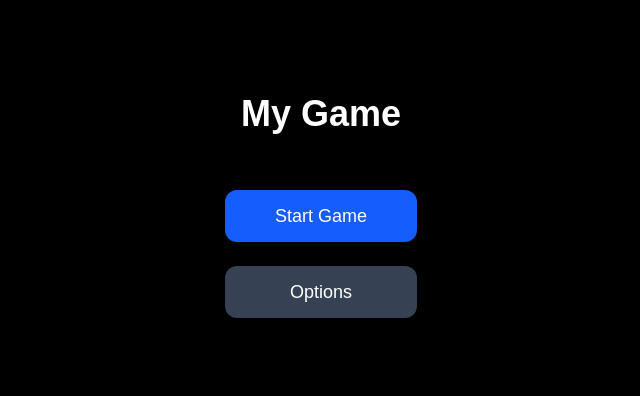
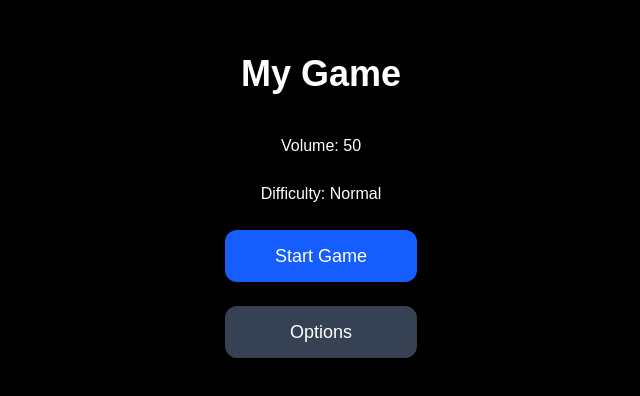
Before and after one commit to emppux5/opposites-peli, a Next.js app in the folder opposites-peli/: page / in a window 1280 px wide. Shown: the part 194-590 px from the top of the page, without its empty margins (319-959 px from the left). Built offline with nearby package versions, Linux system fonts and the light colour scheme.

Commit message:
update
update

```diff
--- a/opposites-peli/app/options/page.tsx
+++ b/opposites-peli/app/options/page.tsx
@@ -20,9 +20,10 @@ function getCookie(name: string) {
 }
 
 export default function Options() {
-  const [volume, setVolume] = useState(50);
-  const [difficulty, setDifficulty] = useState("Normal");
-  const [language, setLanguage] = useState<Language>("en");
+  const [volume, setVolume] = useState<number | null>(null);
+  const [difficulty, setDifficulty] = useState<string | null>(null);
+  const [language, setLanguage] = useState<Language | null>(null);
+
   const [hoverBack, setHoverBack] = useState(false);
   const [showInfo, setShowInfo] = useState(false);
 
@@ -32,26 +33,35 @@ export default function Options() {
     const storedDifficulty = localStorage.getItem("difficulty");
     const cookieLang = getCookie("language");
 
-    if (storedVolume) setVolume(Number(storedVolume));
-    if (storedDifficulty) setDifficulty(storedDifficulty);
+    setVolume(storedVolume ? Number(storedVolume) : 50);
+    setDifficulty(storedDifficulty || "Normal");
 
     if (cookieLang === "fi" || cookieLang === "en") {
       setLanguage(cookieLang);
+    } else {
+      setLanguage("en");
     }
   }, []);
 
-  // 🔹 Tallennetaan volume & difficulty edelleen localStorageen
+  // 🔹 Tallennetaan volume
   useEffect(() => {
-    localStorage.setItem("volume", volume.toString());
+    if (volume !== null) {
+      localStorage.setItem("volume", volume.toString());
+    }
   }, [volume]);
 
+  // 🔹 Tallennetaan difficulty
   useEffect(() => {
-    localStorage.setItem("difficulty", difficulty);
+    if (difficulty !== null) {
+      localStorage.setItem("difficulty", difficulty);
+    }
   }, [difficulty]);
 
-  // 🔹 Tallennetaan kieli COOKIEEN
+  // 🔹 Tallennetaan kieli cookieen
   useEffect(() => {
-    setCookie("language", language);
+    if (language) {
+      setCookie("language", language);
+    }
   }, [language]);
 
   // 🌍 Tekstit
@@ -87,6 +97,11 @@ Hot → Cold
 Big → Small`
     }
   };
+
+  // ⛔ EI RENDERÖIDÄ ENNEN KUIN DATA LADATTU
+  if (volume === null || difficulty === null || language === null) {
+    return null; // tai loading spinner
+  }
 
   return (
     <div
@@ -164,7 +179,7 @@ Big → Small`
         </select>
       </div>
 
-      {/* Info-nappi */}
+      {/* Info */}
       <button
         onClick={() => setShowInfo(!showInfo)}
         style={{
@@ -180,7 +195,6 @@ Big → Small`
         {text[language].infoBtn}
       </button>
 
-      {/* Info teksti */}
       {showInfo && (
         <div
           style={{
--- a/opposites-peli/app/page.tsx
+++ b/opposites-peli/app/page.tsx
@@ -1,27 +1,87 @@
 "use client";
 
 import { useRouter } from "next/navigation";
+import { useState, useEffect } from "react";
+
+type Language = "fi" | "en";
+
+// 🍪 GET COOKIE
+function getCookie(name: string) {
+  const cookies = document.cookie.split("; ");
+  for (let c of cookies) {
+    const [key, value] = c.split("=");
+    if (key === name) return value;
+  }
+  return null;
+}
 
 export default function Home() {
   const router = useRouter();
 
+  const [language, setLanguage] = useState<Language>("en");
+  const [volume, setVolume] = useState(50);
+  const [difficulty, setDifficulty] = useState("Normal");
+
+  // 🔹 LUE asetukset
+  useEffect(() => {
+    const lang = getCookie("language");
+    const vol = localStorage.getItem("volume");
+    const diff = localStorage.getItem("difficulty");
+
+    if (lang === "fi" || lang === "en") {
+      setLanguage(lang);
+    }
+
+    if (vol) setVolume(Number(vol));
+    if (diff) setDifficulty(diff);
+  }, []);
+
+  // 🌍 Tekstit
+  const text = {
+    fi: {
+      title: "Polar Opposites",
+      start: "Aloita peli",
+      options: "Asetukset",
+      volume: "Äänenvoimakkuus",
+      difficulty: "Vaikeustaso",
+    },
+    en: {
+      title: "My Game",
+      start: "Start Game",
+      options: "Options",
+      volume: "Volume",
+      difficulty: "Difficulty",
+    }
+  };
+
   return (
     <main className="flex min-h-screen items-center justify-center bg-black text-white">
       <div className="flex flex-col items-center gap-6">
-        <h1 className="text-4xl font-bold mb-8">My Game</h1>
+
+        <h1 className="text-4xl font-bold mb-4">
+          {text[language].title}
+        </h1>
+
+        {/* 👇 Näyttää nykyiset asetukset */}
+        <p>
+          {text[language].volume}: {volume}
+        </p>
+        <p>
+          {text[language].difficulty}: {difficulty}
+        </p>
 
         <button
           onClick={() => router.push("/game")}
           className="w-48 rounded-xl bg-blue-600 py-3 text-lg hover:bg-blue-500 transition"
         >
-          Start Game
+          {text[language].start}
         </button>
 
         <button
           onClick={() => router.push("/options")}
           className="w-48 rounded-xl bg-gray-700 py-3 text-lg hover:bg-gray-600 transition"
         >
-          Options
+          {text[language].options}
         </button>
       </div>
     </main>
```
